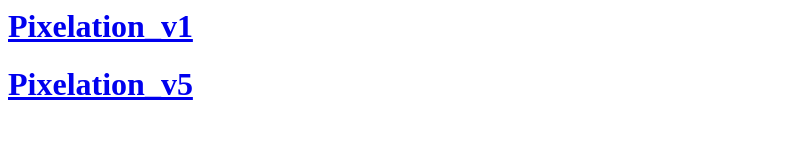
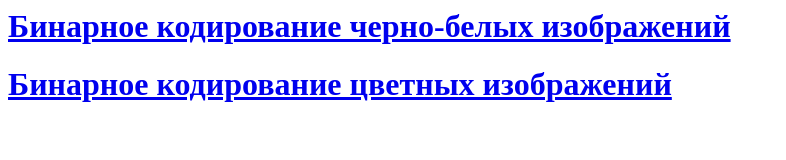
Before and after one commit to intepra/pixelation.github.io, a plain HTML site: page index.html in a window 1280 px wide. Shown: the whole page, without its empty margins (0-786 px from the left). Drawn offline with Linux system fonts and the light colour scheme.

Commit message:
Update index.html

```diff
--- a/index.html
+++ b/index.html
@@ -1,7 +1,7 @@
 <html>
 <body>
-<h1><a href="pixelation_v1.html">Pixelation_v1</a></h1>
-<h1><a href="pixelation_v5.html">Pixelation_v5</a></h1>
+<h1><a href="pixelation_v1.html">Бинарное кодирование черно-белых изображений</a></h1>
+<h1><a href="pixelation_v5.html">Бинарное кодирование цветных изображений</a></h1>
 
 </body>
 </html>
```
